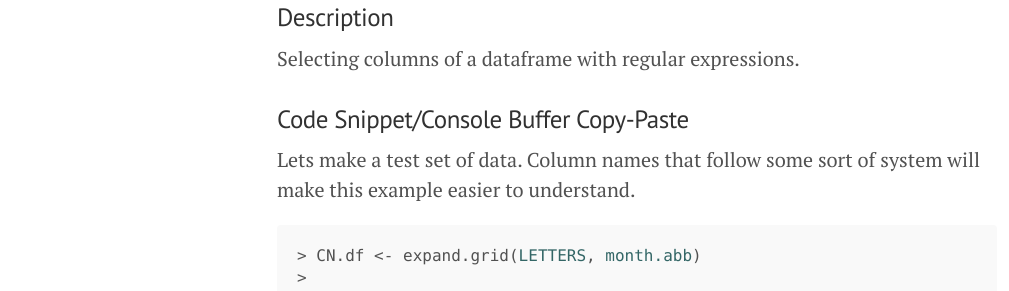
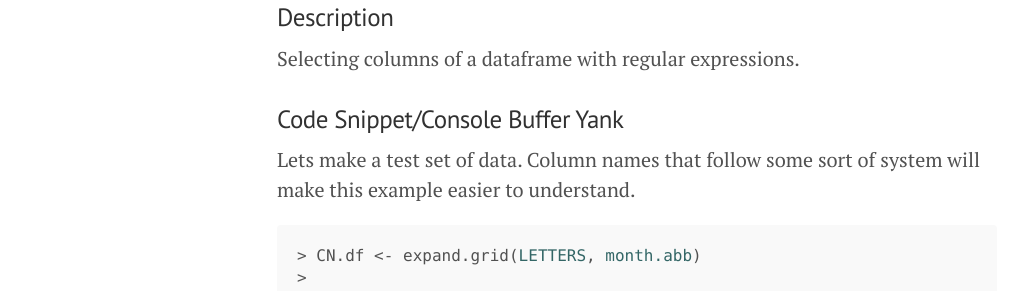
Before and after one commit to bragqut/bragqut.github.io, a Jekyll site: the page built from _posts/2016-03-02-selecting-cols-w-regexp.md, in a window 1280 px wide and 900 px high. Shown: the part 354-645 px from the top of the window, without its empty margins (3-1012 px from the left). Built offline with Jekyll 4.4.1, drawn with Linux system fonts in a browser that asks for light colours; comment, search, counter and statistics services are not loaded.

Commit message:
looks good, last touches

```diff
--- a/_posts/2016-03-02-selecting-cols-w-regexp.md
+++ b/_posts/2016-03-02-selecting-cols-w-regexp.md
@@ -8,7 +8,7 @@ author: brfitzpatrick
 ### Description
 Selecting columns of a dataframe with regular expressions.
 
-### Code Snippet/Console Buffer Copy-Paste
+### Code Snippet/Console Buffer Yank
 
 Lets make a test set of data.
 Column names that follow some sort of system will make this example easier to understand.
```
